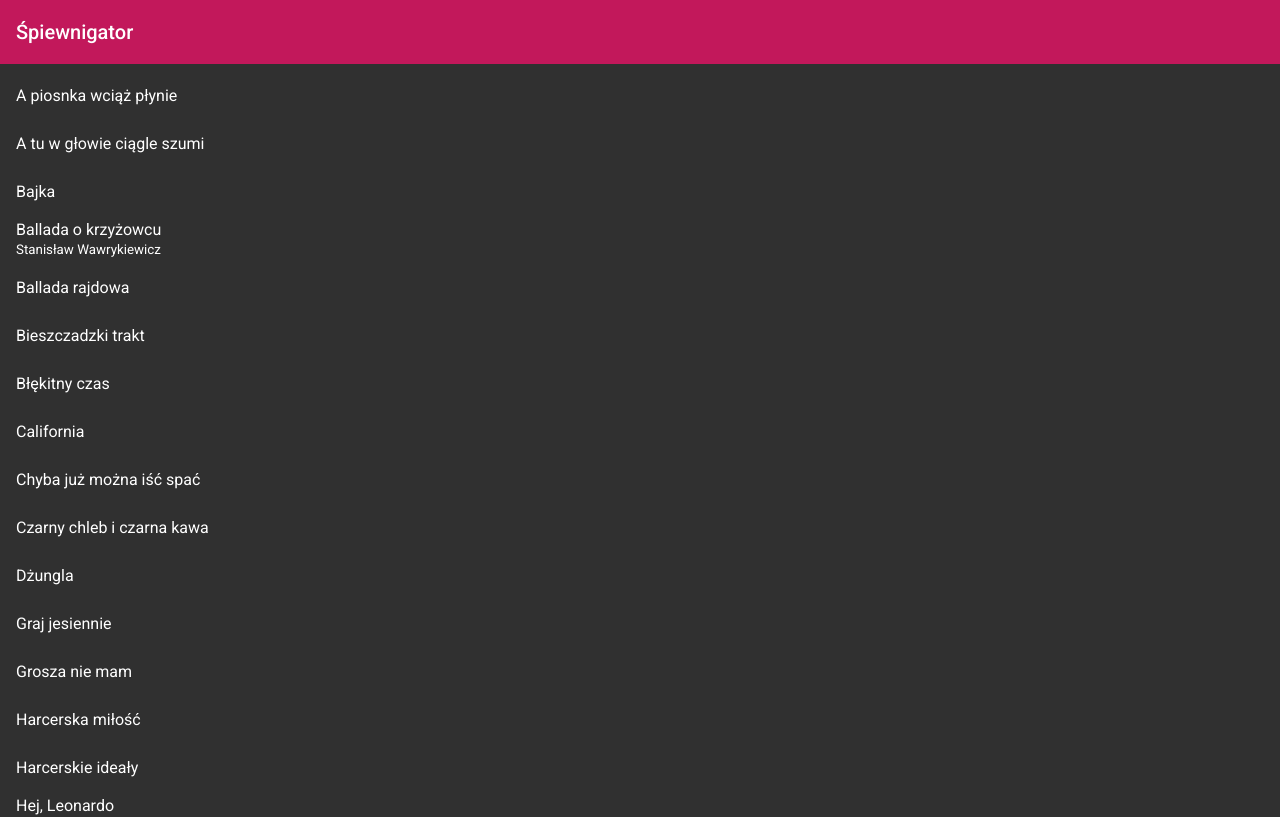
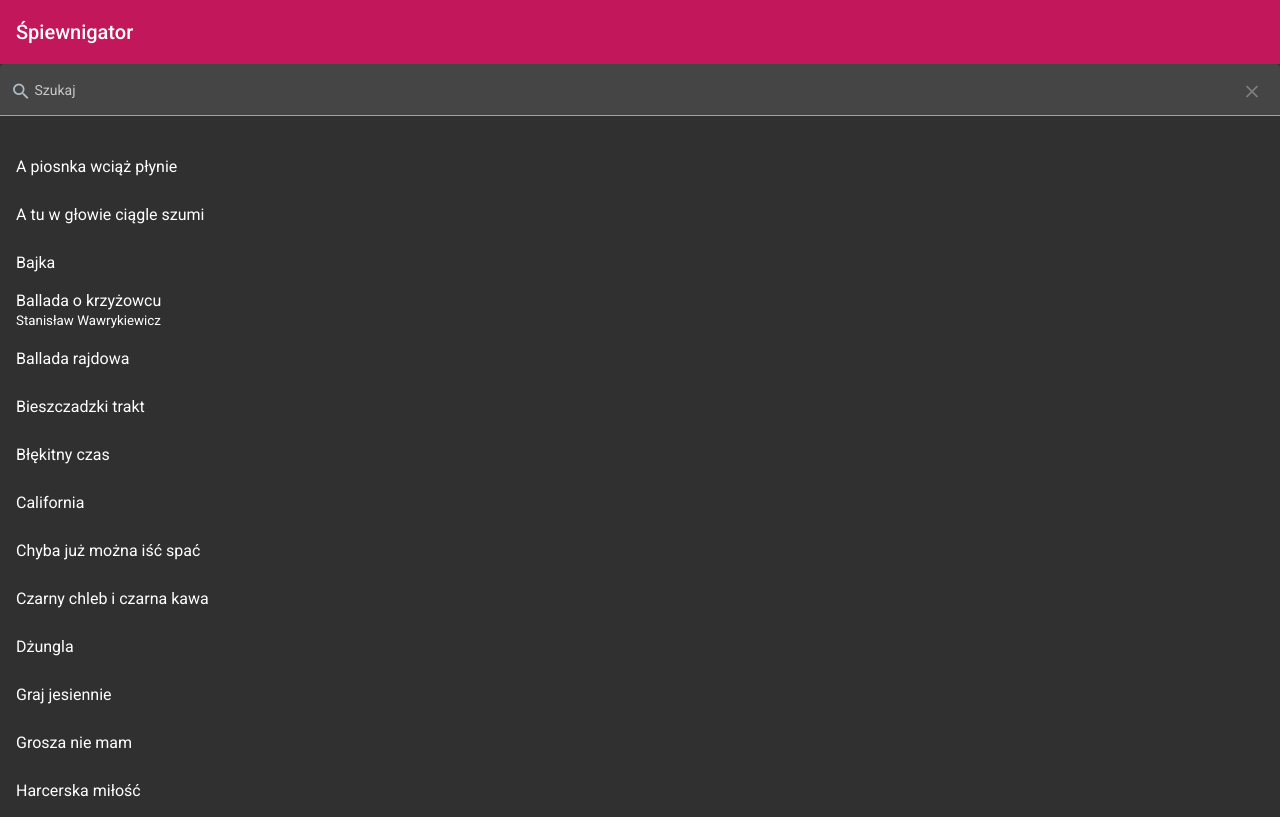
Before and after one commit to spiewnigator/spiewnigator.github.io, an Angular app: page /song in a window 1280 px wide. Shown: the top 817 px of the page. Built offline with nearby package versions, Linux system fonts and the light colour scheme.

Commit message:
add search field to songs list

```diff
--- a/src/app/song/song-list/song-list.component.html
+++ b/src/app/song/song-list/song-list.component.html
@@ -2,8 +2,19 @@
     <span>Śpiewnigator</span>
     <div class="spacer"></div>
 </mat-toolbar>
+
+<mat-form-field appearance="fill" [style.width.%]="100" color="accent">
+    <mat-icon matPrefix color="accent">search</mat-icon>
+    <mat-label>Szukaj</mat-label>
+    <input matInput type="search" [formControl]="searchControl" color="accent">
+    <button [disabled]="!searchControl.value" matSuffix mat-icon-button aria-label="Clear" color="accent"
+        (click)="searchControl.setValue('', {emitEvent: true})">
+        <mat-icon>close</mat-icon>
+    </button>
+</mat-form-field>
+
 <mat-nav-list>
-    <a mat-list-item [routerLink]="[i]" *ngFor="let song of songs; let i = index">
+    <a mat-list-item [routerLink]="[i]" *ngFor="let song of songs$ | async; let i = index">
         <div class="song-entry-container">
             <span class="song-title">{{song.title}}</span>
             <small *ngIf="song.author">{{song.author}}</small>
--- a/src/app/song/song-list/song-list.component.ts
+++ b/src/app/song/song-list/song-list.component.ts
@@ -1,6 +1,17 @@
 import { Component, OnInit } from '@angular/core';
+import { FormControl } from '@angular/forms';
+import { BehaviorSubject, combineLatest, Observable } from 'rxjs';
+import { map, debounceTime } from 'rxjs/operators';
 import { Song } from 'src/app/model/song';
 import { SongProviderService } from 'src/app/service/song-provider.service';
+
+function songMatches(song: Song, term: string): boolean {
+  const t = term.toLocaleLowerCase();
+
+  return t === '' ||
+    song.title.toLocaleLowerCase().includes(t) ||
+    !!song.author?.toLocaleLowerCase().includes(t);
+}
 
 @Component({
   selector: 'app-song-list',
@@ -9,12 +20,32 @@ import { SongProviderService } from 'src/app/service/song-provider.service';
 })
 export class SongListComponent implements OnInit {
 
-  public songs: Song[] = [];
+  public readonly searchControl = new FormControl('');
+
+  private readonly _searchSubject$: BehaviorSubject<string> = new BehaviorSubject<string>('');
+
+  private readonly _songs$: BehaviorSubject<Song[]> = new BehaviorSubject<Song[]>([]);
+
+  public readonly songs$: Observable<Song[]> = combineLatest(
+    [this._songs$.asObservable(), this._searchSubject$.asObservable()]
+  ).pipe(
+    map(([songs, searchTerm]) => songs.filter(s => songMatches(s, searchTerm)))
+  );
 
   constructor(private readonly songProvider: SongProviderService) { }
 
   ngOnInit(): void {
-    this.songProvider.getAll().subscribe(data => this.songs = data)
+    this.songProvider.getAll().subscribe(
+      data => this._songs$.next(data),
+      error => this._songs$.error(error)
+    );
+
+    this.searchControl.valueChanges.pipe(
+      debounceTime(200)
+    ).subscribe(
+      value => this._searchSubject$.next(value),
+      error => this._searchSubject$.error(error)
+    )
   }
 
 }
```
Also changed, not shown: src/app/song/song.module.ts (+11 -1 lines).
